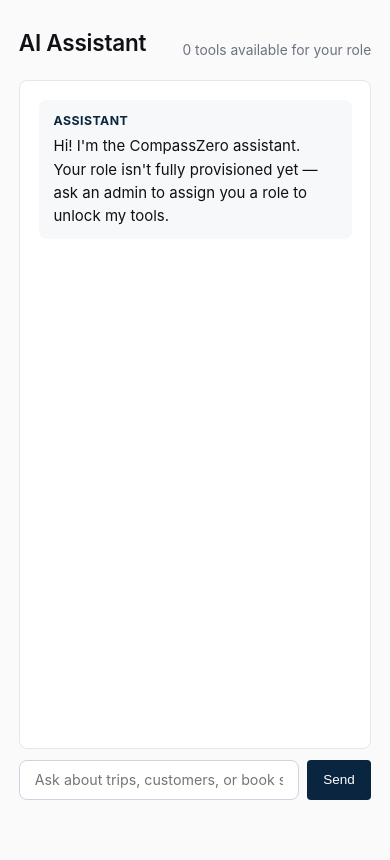
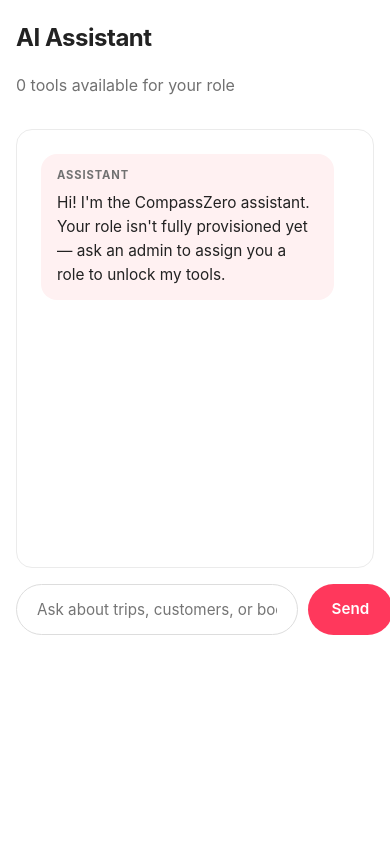
Before and after one commit to seattlily/auth0-fastapi-agent, a FastAPI app: template app/templates/chat.html in a window 390 px wide. After the commit the page ends 635 px from the top, so only its background shows below. Run offline with FastAPI, Linux system fonts and the light colour scheme; the template is opened without the code that fills it, so the values that code supplies are empty; parts of the project's set-up code (start-up, migrations or seed data) failed here and were passed over; some libraries are stand-ins or nearby versions.

Commit message:
style: rewrite CSS in Airbnb-inspired aesthetic
- Coral primary (#FF385C) replaces navy as the brand color
- System font stack with "Circular" lead (Airbnb's brand font, falls back
  cleanly elsewhere)
- Pill-shaped buttons and search inputs (border-radius: 999px)
- Larger cards with 16px radius + soft hover shadow + slight lift
- KPI tiles get the same hover treatment
- Lighter divider color throughout, no harsh borders
- More generous padding (1.75rem on cards, 0.95rem on chat input)
- Top nav: white, sticky, subtle shadow; bigger logo with coral accent
- User chip becomes an actual pill with avatar + role badge
- Status / role badges with slightly higher contrast
- Landing page hero is bigger (3.5rem heading) with coral accent on
  "Zero" — feels more product-launch
- Three responsive breakpoints (900px, 720px) instead of one — top nav
  now wraps cleanly on narrow screens, table padding shrinks, cards
  stack
- Chat: messages float right (user) / left (assistant) with 85% max
  width like a modern messenger; coral-tinged assistant bubbles

Color palette borrowed from Airbnb's design system; layout proportions
and motion lightly inspired by their listing cards.

Co-Authored-By: Claude Opus 4.7 (1M context) <noreply@anthropic.com>

```diff
--- a/app/static/style.css
+++ b/app/static/style.css
@@ -1,24 +1,28 @@
-/* CompassZero — minimal design system */
+/* CompassZero — Airbnb-inspired design system */
 
 :root {
-    --bg: #fafafa;
+    --bg: #ffffff;
     --surface: #ffffff;
-    --text: #0f1115;
-    --muted: #6b7280;
-    --brand: #0a2540;
-    --brand-soft: #eef2f7;
-    --accent: #00a8b3;
-    --border: #e5e7eb;
-    --border-strong: #cbd5e1;
-    --success: #16a34a;
-    --warning: #d97706;
-    --error: #dc2626;
-    --user-msg-bg: #eef2f7;
-    --assistant-msg-bg: #f6f8fa;
-    --radius: 8px;
-    --radius-sm: 4px;
-    --max-width: 1100px;
-    --font: -apple-system, BlinkMacSystemFont, "Segoe UI", Roboto, "Helvetica Neue", Arial, sans-serif;
+    --surface-alt: #f7f7f7;
+    --text: #222222;
+    --muted: #717171;
+    --brand: #FF385C;
+    --brand-dark: #E31C5F;
+    --brand-soft: #FFF1F2;
+    --accent: #008489;
+    --border: #DDDDDD;
+    --border-soft: #EBEBEB;
+    --shadow-sm: 0 1px 2px rgba(0,0,0,0.06);
+    --shadow-md: 0 6px 16px rgba(0,0,0,0.08);
+    --shadow-lg: 0 12px 28px rgba(0,0,0,0.10);
+    --user-msg-bg: #f7f7f7;
+    --assistant-msg-bg: #FFF1F2;
+    --radius-sm: 8px;
+    --radius: 12px;
+    --radius-lg: 16px;
+    --radius-pill: 999px;
+    --max-width: 1200px;
+    --font: "Circular", -apple-system, BlinkMacSystemFont, "Segoe UI", Roboto, "Helvetica Neue", Arial, sans-serif;
     --mono: ui-monospace, SFMono-Regular, Menlo, Consolas, monospace;
 }
 
@@ -28,157 +32,484 @@ html, body {
     background: var(--bg);
     color: var(--text);
     font-family: var(--font);
-    font-size: 15px;
-    line-height: 1.55;
+    font-size: 16px;
+    line-height: 1.5;
     min-height: 100vh;
     -webkit-font-smoothing: antialiased;
+    -moz-osx-font-smoothing: grayscale;
 }
 
-a { color: var(--brand); text-decoration: underline; text-decoration-color: var(--border-strong); text-underline-offset: 3px; }
-a:hover { text-decoration-color: var(--accent); }
+a {
+    color: var(--text);
+    text-decoration: underline;
+    text-decoration-thickness: 1px;
+    text-underline-offset: 2px;
+}
+a:hover { color: var(--brand); }
 
-h1, h2, h3, h4 { color: var(--text); font-weight: 600; letter-spacing: -0.01em; margin-bottom: 0.5rem; }
-h1 { font-size: 1.5rem; }
-h2 { font-size: 1.25rem; }
-h3 { font-size: 1.05rem; }
+h1, h2, h3, h4 { color: var(--text); font-weight: 600; letter-spacing: -0.01em; margin-bottom: 0.5rem; line-height: 1.2; }
+h1 { font-size: 1.75rem; font-weight: 700; letter-spacing: -0.02em; }
+h2 { font-size: 1.35rem; }
+h3 { font-size: 1.1rem; }
 h4 { font-size: 0.95rem; }
 
 p { margin-bottom: 0.75rem; }
 .muted { color: var(--muted); font-size: 0.92em; }
 
-code { font-family: var(--mono); background: var(--brand-soft); padding: 0.05rem 0.3rem; border-radius: var(--radius-sm); font-size: 0.9em; }
-pre { font-family: var(--mono); background: var(--brand-soft); padding: 0.75rem 1rem; border-radius: var(--radius); overflow-x: auto; margin: 0.5rem 0; font-size: 0.85em; line-height: 1.5; }
+code {
+    font-family: var(--mono);
+    background: var(--surface-alt);
+    padding: 0.1rem 0.4rem;
+    border-radius: 4px;
+    font-size: 0.88em;
+    color: var(--text);
+}
+pre {
+    font-family: var(--mono);
+    background: var(--surface-alt);
+    padding: 0.85rem 1rem;
+    border-radius: var(--radius);
+    overflow-x: auto;
+    margin: 0.5rem 0;
+    font-size: 0.85em;
+    line-height: 1.5;
+}
 
 /* ---------- top nav ---------- */
 
-.topnav { background: var(--surface); border-bottom: 1px solid var(--border); position: sticky; top: 0; z-index: 10; }
-.topnav-inner { max-width: var(--max-width); margin: 0 auto; padding: 0.7rem 1.25rem; display: flex; align-items: center; gap: 1rem; }
-.brand { font-weight: 700; font-size: 1.05rem; color: var(--brand); text-decoration: none; letter-spacing: -0.01em; }
-.brand:hover { text-decoration: none; color: var(--accent); }
-.brand .compass { color: var(--accent); }
+.topnav {
+    background: var(--surface);
+    border-bottom: 1px solid var(--border-soft);
+    position: sticky;
+    top: 0;
+    z-index: 100;
+    box-shadow: var(--shadow-sm);
+}
 
-.nav-links { display: flex; align-items: center; gap: 0.25rem; margin-left: auto; }
-.nav-links a { padding: 0.4rem 0.75rem; border-radius: var(--radius-sm); color: var(--text); text-decoration: none; font-size: 0.9rem; }
-.nav-links a:hover { background: var(--brand-soft); }
-.nav-links a.active { background: var(--brand-soft); color: var(--brand); font-weight: 500; }
+.topnav-inner {
+    max-width: var(--max-width);
+    margin: 0 auto;
+    padding: 0.85rem 2rem;
+    display: flex;
+    align-items: center;
+    gap: 1.5rem;
+    flex-wrap: wrap;
+}
 
-.user-chip { display: flex; align-items: center; gap: 0.5rem; padding: 0.3rem 0.6rem 0.3rem 0.3rem; background: var(--brand-soft); border-radius: 999px; font-size: 0.85rem; color: var(--text); }
-.avatar { width: 24px; height: 24px; border-radius: 50%; object-fit: cover; }
-.role-badge { display: inline-block; padding: 0.1rem 0.55rem; background: var(--accent); color: white; border-radius: 999px; font-size: 0.7rem; font-weight: 600; letter-spacing: 0.04em; text-transform: uppercase; }
-.role-badge.compass_admin { background: var(--brand); }
-.role-badge.travel_agent  { background: var(--accent); }
-.role-badge.customer      { background: var(--success); }
+.brand {
+    font-weight: 800;
+    font-size: 1.4rem;
+    color: var(--brand);
+    text-decoration: none;
+    letter-spacing: -0.025em;
+    flex-shrink: 0;
+}
+.brand:hover { color: var(--brand-dark); text-decoration: none; }
+.brand .compass { color: var(--text); }
+
+.nav-links {
+    display: flex;
+    align-items: center;
+    gap: 0.25rem;
+    margin-left: auto;
+    flex-wrap: wrap;
+}
+.nav-links a {
+    padding: 0.5rem 1rem;
+    border-radius: var(--radius-pill);
+    color: var(--text);
+    text-decoration: none;
+    font-size: 0.92rem;
+    font-weight: 500;
+    transition: background 120ms ease;
+    white-space: nowrap;
+}
+.nav-links a:hover { background: var(--surface-alt); color: var(--text); }
+.nav-links a.active { background: var(--surface-alt); color: var(--text); font-weight: 600; }
+
+.user-chip {
+    display: flex;
+    align-items: center;
+    gap: 0.6rem;
+    padding: 0.35rem 0.85rem 0.35rem 0.4rem;
+    background: var(--surface);
+    border: 1px solid var(--border);
+    border-radius: var(--radius-pill);
+    font-size: 0.88rem;
+    color: var(--text);
+    box-shadow: var(--shadow-sm);
+    transition: box-shadow 120ms ease;
+}
+.user-chip:hover { box-shadow: var(--shadow-md); }
+.avatar { width: 28px; height: 28px; border-radius: 50%; object-fit: cover; }
+.role-badge {
+    display: inline-block;
+    padding: 0.15rem 0.65rem;
+    border-radius: var(--radius-pill);
+    font-size: 0.68rem;
+    font-weight: 700;
+    letter-spacing: 0.05em;
+    text-transform: uppercase;
+    background: var(--text);
+    color: white;
+}
+.role-badge.compass_admin { background: var(--text); }
+.role-badge.travel_agent  { background: var(--brand); }
+.role-badge.customer      { background: var(--accent); }
 .role-badge.unknown       { background: var(--muted); }
 
 /* ---------- layout ---------- */
 
-main.container { max-width: var(--max-width); margin: 0 auto; padding: 1.75rem 1.25rem 4rem 1.25rem; }
-.page-header { display: flex; align-items: flex-end; justify-content: space-between; gap: 1rem; margin-bottom: 1.25rem; flex-wrap: wrap; }
-.page-header h1 { margin-bottom: 0; }
+main.container {
+    max-width: var(--max-width);
+    margin: 0 auto;
+    padding: 2.5rem 2rem 5rem 2rem;
+}
+.page-header {
+    display: flex;
+    align-items: flex-end;
+    justify-content: space-between;
+    gap: 1rem;
+    margin-bottom: 2rem;
+    flex-wrap: wrap;
+}
+.page-header h1 { margin-bottom: 0.25rem; }
+.page-header .muted { font-size: 1rem; }
 
 /* ---------- cards ---------- */
 
-.card { background: var(--surface); border: 1px solid var(--border); border-radius: var(--radius); padding: 1.25rem; margin-bottom: 1rem; }
-.card h2, .card h3 { margin-bottom: 0.75rem; }
-.card-grid { display: grid; grid-template-columns: repeat(auto-fill, minmax(220px, 1fr)); gap: 1rem; margin-bottom: 1.5rem; }
+.card {
+    background: var(--surface);
+    border: 1px solid var(--border-soft);
+    border-radius: var(--radius-lg);
+    padding: 1.75rem;
+    margin-bottom: 1.5rem;
+    transition: box-shadow 120ms ease;
+}
+.card:hover { box-shadow: var(--shadow-sm); }
+.card h2, .card h3 { margin-bottom: 1rem; }
+.card-grid {
+    display: grid;
+    grid-template-columns: repeat(auto-fill, minmax(240px, 1fr));
+    gap: 1.25rem;
+    margin-bottom: 2rem;
+}
 
-.kpi { background: var(--surface); border: 1px solid var(--border); border-radius: var(--radius); padding: 1rem 1.25rem; }
-.kpi-label { color: var(--muted); font-size: 0.8rem; text-transform: uppercase; letter-spacing: 0.05em; margin-bottom: 0.35rem; }
-.kpi-value { font-size: 1.6rem; font-weight: 700; color: var(--brand); letter-spacing: -0.02em; }
-.kpi-meta { color: var(--muted); font-size: 0.85rem; margin-top: 0.25rem; }
+.kpi {
+    background: var(--surface);
+    border: 1px solid var(--border-soft);
+    border-radius: var(--radius-lg);
+    padding: 1.5rem;
+    transition: box-shadow 120ms ease, transform 120ms ease;
+}
+.kpi:hover { box-shadow: var(--shadow-md); transform: translateY(-2px); }
+.kpi-label {
+    color: var(--muted);
+    font-size: 0.78rem;
+    font-weight: 600;
+    text-transform: uppercase;
+    letter-spacing: 0.06em;
+    margin-bottom: 0.5rem;
+}
+.kpi-value {
+    font-size: 1.85rem;
+    font-weight: 700;
+    color: var(--text);
+    letter-spacing: -0.025em;
+    line-height: 1.1;
+}
+.kpi-meta { color: var(--muted); font-size: 0.85rem; margin-top: 0.4rem; }
 
 /* ---------- progress (budget) ---------- */
 
-.bar { width: 100%; height: 6px; background: var(--border); border-radius: 999px; overflow: hidden; margin-top: 0.4rem; }
-.bar-fill { height: 100%; background: var(--accent); transition: width 200ms ease; }
-.bar-fill.over { background: var(--error); }
-.bar-fill.warning { background: var(--warning); }
+.bar {
+    width: 100%;
+    height: 6px;
+    background: var(--border-soft);
+    border-radius: var(--radius-pill);
+    overflow: hidden;
+    margin-top: 0.5rem;
+}
+.bar-fill {
+    height: 100%;
+    background: var(--brand);
+    border-radius: var(--radius-pill);
+    transition: width 250ms ease;
+}
+.bar-fill.over { background: #C13515; }
+.bar-fill.warning { background: #FFB400; }
 
 /* ---------- tables ---------- */
 
 table { width: 100%; border-collapse: collapse; font-size: 0.93rem; }
-table th, table td { text-align: left; padding: 0.7rem 0.85rem; border-bottom: 1px solid var(--border); vertical-align: top; }
-table th { color: var(--muted); font-weight: 600; font-size: 0.78rem; text-transform: uppercase; letter-spacing: 0.04em; background: #fafbfc; }
+table th, table td {
+    text-align: left;
+    padding: 0.95rem 0.85rem;
+    border-bottom: 1px solid var(--border-soft);
+    vertical-align: top;
+}
+table th {
+    color: var(--muted);
+    font-weight: 600;
+    font-size: 0.75rem;
+    text-transform: uppercase;
+    letter-spacing: 0.06em;
+    background: transparent;
+    border-bottom: 1px solid var(--border);
+}
 table tr:last-child td { border-bottom: none; }
-table tbody tr:hover { background: #f6f8fa; }
+table tbody tr { transition: background 100ms ease; }
+table tbody tr:hover { background: var(--surface-alt); }
 
-.status-badge { display: inline-block; padding: 0.15rem 0.5rem; border-radius: 999px; font-size: 0.72rem; font-weight: 600; text-transform: uppercase; letter-spacing: 0.04em; background: var(--brand-soft); color: var(--brand); }
-.status-badge.booked    { background: #dbeafe; color: #1d4ed8; }
-.status-badge.completed { background: #dcfce7; color: #166534; }
-.status-badge.cancelled { background: #fee2e2; color: #991b1b; }
+.status-badge {
+    display: inline-block;
+    padding: 0.2rem 0.7rem;
+    border-radius: var(--radius-pill);
+    font-size: 0.7rem;
+    font-weight: 700;
+    text-transform: uppercase;
+    letter-spacing: 0.05em;
+    background: var(--surface-alt);
+    color: var(--text);
+}
+.status-badge.booked    { background: #E7F0FE; color: #1D4ED8; }
+.status-badge.completed { background: #E5F8EC; color: #0E6B33; }
+.status-badge.cancelled { background: #FEEBEC; color: #B00020; }
 
 /* ---------- buttons ---------- */
 
-.btn { display: inline-block; padding: 0.55rem 1.1rem; border-radius: var(--radius-sm); background: var(--brand); color: white; border: none; font-size: 0.9rem; font-weight: 500; cursor: pointer; text-decoration: none; transition: background 150ms ease; }
-.btn:hover { background: var(--accent); text-decoration: none; }
-.btn-secondary { background: transparent; color: var(--brand); border: 1px solid var(--border-strong); }
-.btn-secondary:hover { background: var(--brand-soft); color: var(--brand); }
-.btn-small { padding: 0.35rem 0.75rem; font-size: 0.82rem; }
-.btn-danger { background: transparent; color: var(--error); border: 1px solid var(--border); }
-.btn-danger:hover { background: #fee2e2; color: var(--error); }
+.btn {
+    display: inline-block;
+    padding: 0.7rem 1.5rem;
+    border-radius: var(--radius-sm);
+    background: var(--brand);
+    color: white;
+    border: none;
+    font-family: var(--font);
+    font-size: 0.95rem;
+    font-weight: 600;
+    cursor: pointer;
+    text-decoration: none;
+    transition: background 120ms ease, transform 60ms ease;
+    line-height: 1.2;
+}
+.btn:hover { background: var(--brand-dark); text-decoration: none; color: white; }
+.btn:active { transform: scale(0.98); }
+.btn-secondary {
+    background: var(--surface);
+    color: var(--text);
+    border: 1px solid var(--text);
+}
+.btn-secondary:hover { background: var(--surface-alt); color: var(--text); border-color: var(--text); }
+.btn-small { padding: 0.45rem 0.95rem; font-size: 0.85rem; }
+.btn-danger {
+    background: var(--surface);
+    color: var(--text);
+    border: 1px solid var(--border);
+}
+.btn-danger:hover { background: #FEEBEC; color: #B00020; border-color: #B00020; }
 
 /* ---------- alerts ---------- */
 
-.alert { padding: 0.75rem 1rem; border-radius: var(--radius); margin-bottom: 1rem; border: 1px solid var(--border); font-size: 0.92rem; }
-.alert-success { background: #f0fdf4; border-color: #bbf7d0; color: #166534; }
-.alert-error   { background: #fef2f2; border-color: #fecaca; color: #991b1b; }
-.alert-info    { background: var(--brand-soft); border-color: var(--border); color: var(--brand); }
+.alert {
+    padding: 1rem 1.25rem;
+    border-radius: var(--radius);
+    margin-bottom: 1.25rem;
+    border: 1px solid var(--border-soft);
+    font-size: 0.95rem;
+}
+.alert-success { background: #E5F8EC; border-color: #B7E4C7; color: #0E6B33; }
+.alert-error   { background: #FEEBEC; border-color: #FFC9CD; color: #B00020; }
+.alert-info    { background: var(--brand-soft); border-color: #FFD4DA; color: var(--brand-dark); }
 
 /* ---------- chat ---------- */
 
-.chat { display: flex; flex-direction: column; height: calc(100vh - 64px - 4rem); max-height: 800px; }
-.messages { flex: 1; overflow-y: auto; background: var(--surface); border: 1px solid var(--border); border-radius: var(--radius); padding: 1.25rem; margin-bottom: 0.75rem; }
-.message { margin-bottom: 1rem; padding: 0.75rem 1rem; border-radius: var(--radius); line-height: 1.55; }
+.chat {
+    display: flex;
+    flex-direction: column;
+    min-height: 60vh;
+    max-height: calc(100vh - 200px);
+}
+.messages {
+    flex: 1;
+    overflow-y: auto;
+    background: var(--surface);
+    border: 1px solid var(--border-soft);
+    border-radius: var(--radius-lg);
+    padding: 1.5rem;
+    margin-bottom: 1rem;
+}
+.message {
+    margin-bottom: 1.25rem;
+    padding: 1rem 1.25rem;
+    border-radius: var(--radius-lg);
+    line-height: 1.55;
+    max-width: 85%;
+}
 .message:last-child { margin-bottom: 0; }
-.message.user      { background: var(--user-msg-bg); }
+.message.user      { background: var(--user-msg-bg); margin-left: auto; }
 .message.assistant { background: var(--assistant-msg-bg); }
-.message strong { color: var(--brand); font-size: 0.82rem; text-transform: uppercase; letter-spacing: 0.04em; display: block; margin-bottom: 0.3rem; }
-.message .content { color: var(--text); }
+.message strong {
+    color: var(--muted);
+    font-size: 0.7rem;
+    font-weight: 700;
+    text-transform: uppercase;
+    letter-spacing: 0.08em;
+    display: block;
+    margin-bottom: 0.4rem;
+}
+.message .content { color: var(--text); font-size: 0.96rem; }
 .message .content p { margin: 0 0 0.5rem 0; white-space: normal; }
 .message .content p:last-child { margin-bottom: 0; }
-.message .content a { color: var(--accent); }
-.message .content ul, .message .content ol { margin: 0.25rem 0 0.5rem 1.5rem; }
-.message .content code { background: var(--surface); padding: 0.05rem 0.3rem; border-radius: var(--radius-sm); font-size: 0.92em; border: 1px solid var(--border); }
-.message .content pre { background: var(--surface); padding: 0.5rem 0.75rem; border-radius: var(--radius-sm); margin: 0.5rem 0; border: 1px solid var(--border); }
+.message .content a { color: var(--brand); }
+.message .content ul, .message .content ol { margin: 0.4rem 0 0.5rem 1.5rem; }
+.message .content code { background: var(--surface); padding: 0.08rem 0.35rem; border-radius: 4px; font-size: 0.9em; border: 1px solid var(--border-soft); }
+.message .content pre { background: var(--surface); padding: 0.7rem 0.95rem; border-radius: var(--radius-sm); margin: 0.5rem 0; border: 1px solid var(--border-soft); }
 .message .content pre code { background: transparent; border: none; padding: 0; }
 
-.chat-form { display: flex; gap: 0.5rem; }
-.chat-form input { flex: 1; padding: 0.7rem 1rem; border: 1px solid var(--border-strong); border-radius: var(--radius); font-family: var(--font); font-size: 0.95rem; background: var(--surface); }
-.chat-form input:focus { outline: none; border-color: var(--accent); }
+.chat-form { display: flex; gap: 0.6rem; }
+.chat-form input {
+    flex: 1;
+    padding: 0.95rem 1.25rem;
+    border: 1px solid var(--border);
+    border-radius: var(--radius-pill);
+    font-family: var(--font);
+    font-size: 0.95rem;
+    background: var(--surface);
+    transition: border-color 120ms ease, box-shadow 120ms ease;
+}
+.chat-form input:focus {
+    outline: none;
+    border-color: var(--text);
+    box-shadow: 0 0 0 1px var(--text);
+}
+.chat-form .btn { border-radius: var(--radius-pill); }
 
 /* ---------- profile (token claims) ---------- */
 
-.token-section { background: var(--surface); border: 1px solid var(--border); border-radius: var(--radius); padding: 1.25rem; margin-bottom: 1rem; }
-.token-section h3 { margin-bottom: 0.75rem; color: var(--brand); }
+.token-section {
+    background: var(--surface);
+    border: 1px solid var(--border-soft);
+    border-radius: var(--radius-lg);
+    padding: 1.75rem;
+    margin-bottom: 1.25rem;
+}
+.token-section h3 { margin-bottom: 0.85rem; color: var(--text); font-size: 1rem; font-weight: 600; }
 .claims-table { font-size: 0.88rem; }
 .claims-table .claim-key { color: var(--muted); font-family: var(--mono); width: 220px; word-break: break-word; }
 .claims-table .claim-value { font-family: var(--mono); word-break: break-all; color: var(--text); }
-.token-raw { font-family: var(--mono); background: var(--brand-soft); padding: 0.75rem 1rem; border-radius: var(--radius-sm); word-break: break-all; font-size: 0.78rem; line-height: 1.4; max-height: 320px; overflow-y: auto; }
+.token-raw {
+    font-family: var(--mono);
+    background: var(--surface-alt);
+    padding: 1rem 1.15rem;
+    border-radius: var(--radius);
+    word-break: break-all;
+    font-size: 0.78rem;
+    line-height: 1.55;
+    max-height: 320px;
+    overflow-y: auto;
+    color: var(--text);
+}
 
 /* ---------- home / landing ---------- */
 
-.landing { max-width: 720px; margin: 5rem auto 0 auto; text-align: center; padding: 0 1.25rem; }
-.landing h1 { font-size: 2.5rem; margin-bottom: 1rem; letter-spacing: -0.025em; }
-.landing h1 .compass { color: var(--accent); }
-.landing p { color: var(--muted); font-size: 1.05rem; margin-bottom: 2rem; }
-.landing .btn { font-size: 1rem; padding: 0.75rem 1.5rem; }
-.landing .features { display: grid; grid-template-columns: repeat(auto-fit, minmax(200px, 1fr)); gap: 1rem; margin-top: 3rem; text-align: left; }
-.landing .feature { background: var(--surface); border: 1px solid var(--border); border-radius: var(--radius); padding: 1rem; }
-.landing .feature h3 { font-size: 0.95rem; color: var(--brand); }
-.landing .feature p { font-size: 0.88rem; margin-bottom: 0; }
+.landing {
+    max-width: 760px;
+    margin: 6rem auto 0 auto;
+    text-align: center;
+    padding: 0 2rem;
+}
+.landing h1 {
+    font-size: 3.5rem;
+    margin-bottom: 1.25rem;
+    letter-spacing: -0.035em;
+    font-weight: 800;
+    line-height: 1.05;
+    color: var(--text);
+}
+.landing h1 .compass { color: var(--brand); }
+.landing p {
+    color: var(--muted);
+    font-size: 1.15rem;
+    margin-bottom: 2.5rem;
+    max-width: 600px;
+    margin-left: auto;
+    margin-right: auto;
+}
+.landing .btn {
+    font-size: 1rem;
+    padding: 0.95rem 2rem;
+    border-radius: var(--radius-pill);
+}
+.landing .features {
+    display: grid;
+    grid-template-columns: repeat(auto-fit, minmax(220px, 1fr));
+    gap: 1.25rem;
+    margin-top: 4rem;
+    text-align: left;
+}
+.landing .feature {
+    background: var(--surface);
+    border: 1px solid var(--border-soft);
+    border-radius: var(--radius-lg);
+    padding: 1.5rem;
+    transition: box-shadow 120ms ease, transform 120ms ease;
+}
+.landing .feature:hover { box-shadow: var(--shadow-md); transform: translateY(-2px); }
+.landing .feature h3 { font-size: 1rem; margin-bottom: 0.4rem; color: var(--text); }
+.landing .feature p { font-size: 0.92rem; margin-bottom: 0; color: var(--muted); }
 
 /* ---------- detail layouts ---------- */
 
-.detail-grid { display: grid; grid-template-columns: 1fr 1fr; gap: 1rem; margin-bottom: 1.25rem; }
-.detail-grid .field { background: var(--surface); border: 1px solid var(--border); border-radius: var(--radius); padding: 0.75rem 1rem; }
-.detail-grid .field-label { color: var(--muted); font-size: 0.75rem; text-transform: uppercase; letter-spacing: 0.04em; margin-bottom: 0.25rem; }
+.detail-grid {
+    display: grid;
+    grid-template-columns: repeat(auto-fit, minmax(220px, 1fr));
+    gap: 1rem;
+    margin-bottom: 1.75rem;
+}
+.detail-grid .field {
+    background: var(--surface);
+    border: 1px solid var(--border-soft);
+    border-radius: var(--radius);
+    padding: 1rem 1.15rem;
+}
+.detail-grid .field-label {
+    color: var(--muted);
+    font-size: 0.72rem;
+    text-transform: uppercase;
+    letter-spacing: 0.06em;
+    font-weight: 600;
+    margin-bottom: 0.35rem;
+}
 .detail-grid .field-value { font-size: 1rem; font-weight: 500; color: var(--text); }
 
 /* ---------- responsive ---------- */
 
+@media (max-width: 900px) {
+    main.container { padding: 1.75rem 1.25rem 4rem 1.25rem; }
+    .topnav-inner { padding: 0.7rem 1.25rem; }
+    .nav-links a { padding: 0.4rem 0.7rem; font-size: 0.88rem; }
+    .landing h1 { font-size: 2.5rem; }
+    .landing p { font-size: 1rem; }
+}
+
 @media (max-width: 720px) {
-    .topnav-inner { flex-wrap: wrap; }
-    .nav-links { width: 100%; flex-wrap: wrap; }
+    h1 { font-size: 1.5rem; }
+    .topnav-inner { gap: 0.75rem; padding: 0.6rem 1rem; }
+    .brand { font-size: 1.2rem; }
+    .nav-links { width: 100%; order: 3; gap: 0.1rem; }
+    .nav-links a { padding: 0.4rem 0.65rem; font-size: 0.85rem; }
+    .user-chip { font-size: 0.82rem; padding: 0.3rem 0.7rem 0.3rem 0.35rem; }
+    .role-badge { font-size: 0.62rem; padding: 0.1rem 0.5rem; }
+    main.container { padding: 1.5rem 1rem 3rem 1rem; }
+    .card { padding: 1.25rem; }
+    .kpi { padding: 1.15rem; }
+    .kpi-value { font-size: 1.5rem; }
     .detail-grid { grid-template-columns: 1fr; }
     .card-grid { grid-template-columns: 1fr; }
+    table { font-size: 0.88rem; }
+    table th, table td { padding: 0.7rem 0.5rem; }
+    .message { max-width: 95%; padding: 0.85rem 1rem; }
+    .landing { margin-top: 3rem; padding: 0 1rem; }
+    .landing h1 { font-size: 2rem; }
 }
```
